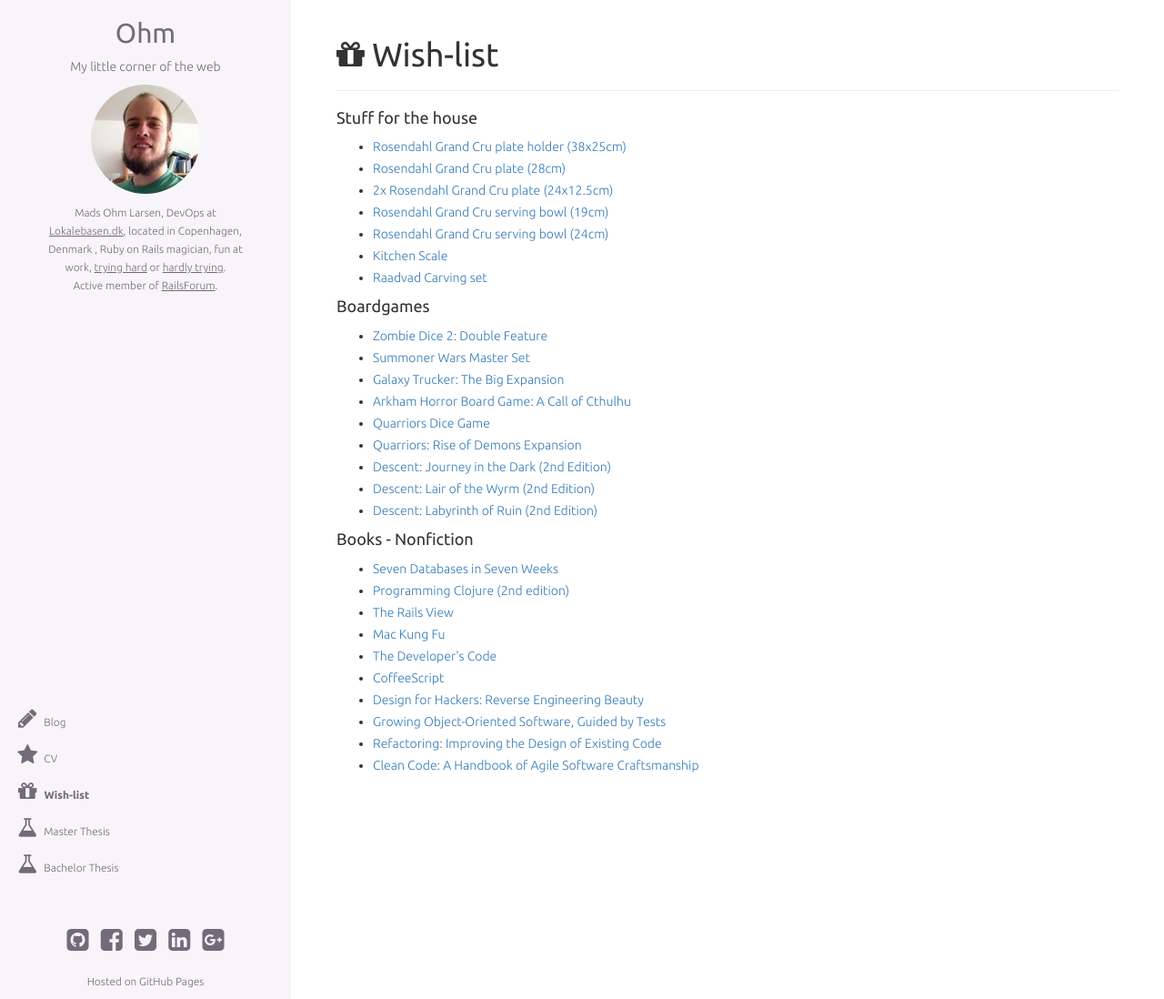
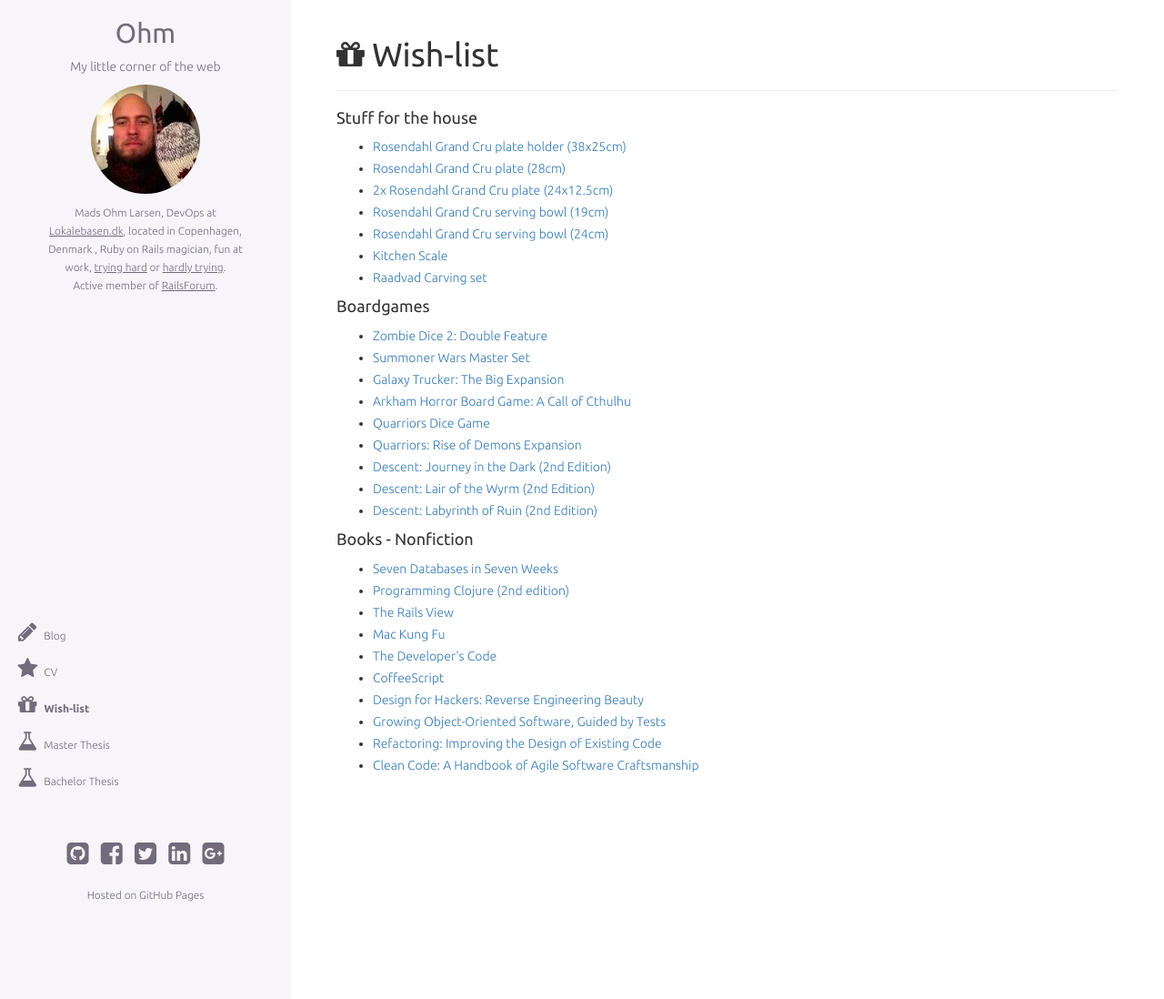
Before and after one commit to omegahm/omegahm.github.io, a Jekyll site: the page built from wishlist.html, in a window 1280 px wide and 1098 px high. Shown: the whole window at 91% size. Built offline with Jekyll 4.4.1, drawn with Linux system fonts in a browser that asks for light colours; nearby versions of some CDN libraries; Markdown is read by kramdown in place of the engine named in the settings.

Commit message:
New face and ads

```diff
--- a/_includes/footer.html
+++ b/_includes/footer.html
@@ -1,4 +1,9 @@
-        <ins class="adsbygoogle" style="margin:20px auto 0;display:block;width:728px;height:90px;" data-ad-client="ca-pub-0344007993956524" data-ad-slot="3984940544"></ins>
+        <div class="ad-space">
+          <ins class="adsbygoogle"
+               style="display:inline-block;width:728px;height:90px"
+               data-ad-client="ca-pub-0344007993956524"
+               data-ad-slot="3984940544"></ins>
+        </div>
       </article>
     </main>
 
@@ -43,10 +48,30 @@
             Hosted on GitHub Pages
           </small>
         </p>
+        <ins class="adsbygoogle"
+               style="display:inline-block;width:160px;height:90px"
+               data-ad-client="ca-pub-0344007993956524"
+               data-ad-slot="6135130548"></ins>
       </footer>
     </aside>
 
     <script src="//code.jquery.com/jquery-2.0.3.min.js"></script>
     <script src="//maxcdn.bootstrapcdn.com/bootstrap/3.3.1/js/bootstrap.min.js"></script>
+
+    <script>
+      {% if page.id %}
+        var disqus_shortname  = 'omegahm';
+        var disqus_title      = '{{ page.title }}';
+        var disqus_identifier = '{{ page.url }}';
+        var disqus_url        = 'http://{{ site.host }}{{ page.url }}';
+
+        (function() {
+            var dsq = document.createElement('script'); dsq.type = 'text/javascript'; dsq.async = true;
+            dsq.src = '//' + disqus_shortname + '.disqus.com/embed.js';
+            (document.getElementsByTagName('head')[0] || document.getElementsByTagName('body')[0]).appendChild(dsq);
+        })();
+      {% endif %}
+      (adsbygoogle = window.adsbygoogle || []).push({});
+    </script>
   </body>
 </html>
--- a/_includes/header.html
+++ b/_includes/header.html
@@ -15,6 +15,8 @@
     <link rel="stylesheet" href="//maxcdn.bootstrapcdn.com/bootstrap/3.3.1/css/bootstrap.min.css">
     <link rel="stylesheet" href="//maxcdn.bootstrapcdn.com/font-awesome/4.2.0/css/font-awesome.min.css">
 
+    <link rel="stylesheet" href="//fonts.googleapis.com/css?family=Ubuntu: 300italic,400italic,700italic,300,400,700">
+    <link rel="stylesheet" href="//fonts.googleapis.com/css?family=Source Code Pro: 400,500,700">
     <link rel="stylesheet" href="/css/syntax.css">
     <link rel="stylesheet" href="/css/main.css">
 
@@ -27,24 +29,7 @@
 
       ga('create', 'UA-43929022-2', 'ohm.sh');
       ga('send', 'pageview');
-
-      (adsbygoogle = window.adsbygoogle || []).push({});
     </script>
-
-    {% if page.id %}
-      <script>
-        var disqus_shortname  = 'omegahm';
-        var disqus_title      = '{{ page.title }}';
-        var disqus_identifier = '{{ page.url }}';
-        var disqus_url        = 'http://{{ site.host }}{{ page.url }}';
-
-        (function() {
-            var dsq = document.createElement('script'); dsq.type = 'text/javascript'; dsq.async = true;
-            dsq.src = '//' + disqus_shortname + '.disqus.com/embed.js';
-            (document.getElementsByTagName('head')[0] || document.getElementsByTagName('body')[0]).appendChild(dsq);
-        })();
-      </script>
-    {% endif %}
   </head>
   <body itemscope itemtype="http://schema.org/Blog">
     <aside id="head">
@@ -59,7 +44,7 @@
 
         <span itemprop="author" itemscope itemtype="http://schema.org/Person">
           <meta itemprop="url" content="http://ohm.sh/">
-          <img src="/img/face.jpeg" class="img-circle" alt="Ohm" itemprop="image">
+          <img src="/img/face.jpeg" class="img-circle" alt="Ohm" itemprop="image" width="120" height="120">
 
           <p class="about">
             <small>
--- a/css/main.sass
+++ b/css/main.sass
@@ -8,9 +8,6 @@
 $calloutBorder: #bce8f1
 $calloutHeader: #34789a
 $calloutLinkColor: maroon
-
-@import url("//fonts.googleapis.com/css?family=Ubuntu: 300italic,400italic,700italic,300,400,700")
-@import url("//fonts.googleapis.com/css?family=Source Code Pro: 400,500,700")
 
 body
   font-family: Ubuntu, "Helvetica Neue", Helvetica, Arial, sans-serif
@@ -137,6 +134,10 @@
     a
       color: $calloutLinkColor
 
+.ad-space
+  text-align: center
+  margin-top: 100px
+
 // Bootstrap override
 .panel-default > .panel-header
   background-color: $asideBackground
@@ -160,7 +161,3 @@
 
     article
       padding: 0 50px 50px
-
-@media(max-width: 1120px)
-  .adsbygoogle
-    width: 400px !important
```
Also changed, not shown: img/face.jpeg.
